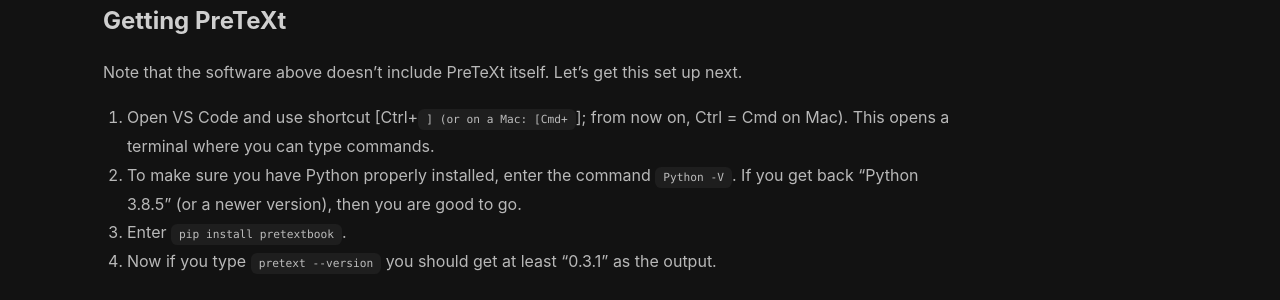
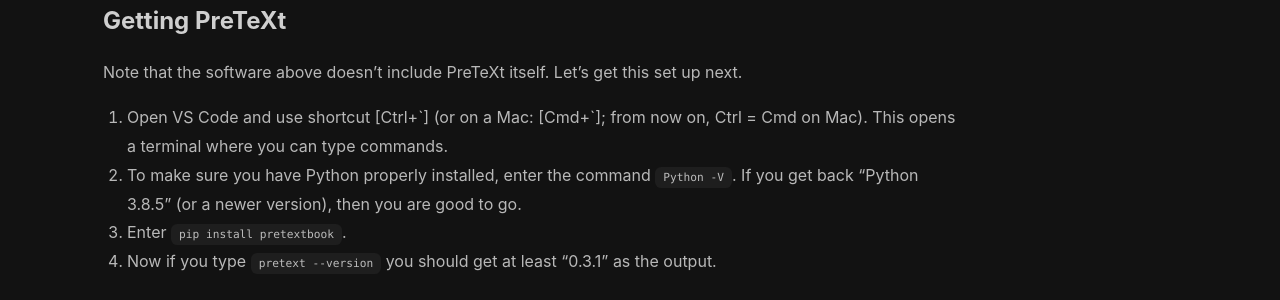
Before and after one commit to oscarlevin/oscarlevin.github.io, a Jekyll site: the page built from _posts/2021-07-13-new-pretext-tutorial.md, in a window 1280 px wide and 900 px high, scrolled down 769 px. Shown: the part 153-453 px from the top of the window. Built offline with Jekyll 4.4.1, drawn with Linux system fonts in a browser that asks for light colours; nearby versions of some CDN libraries; part of the change alters nothing that is shown.

````diff
--- a/_posts/2021-07-13-new-pretext-tutorial.md
+++ b/_posts/2021-07-13-new-pretext-tutorial.md
@@ -25,7 +25,7 @@ Download (or make sure you already have) the following software:
 
 Note that the software above doesn't include PreTeXt itself.  Let's get this set up next.
 
-1. Open VS Code and use shortcut [Ctrl+```] (or on a Mac: [Cmd+```]; from now on, Ctrl = Cmd on Mac).  This opens a terminal where you can type commands.
+1. Open VS Code and use shortcut [Ctrl+&#96;] (or on a Mac: [Cmd+&#96;]; from now on, Ctrl = Cmd on Mac).  This opens a terminal where you can type commands.
 2. To make sure you have Python properly installed, enter the command `Python -V`.  If you get back "Python 3.8.5" (or a newer version), then you are good to go.
 3. Enter `pip install pretextbook`.
 4. Now if you type `pretext --version` you should get at least "0.3.1" as the output.
````
